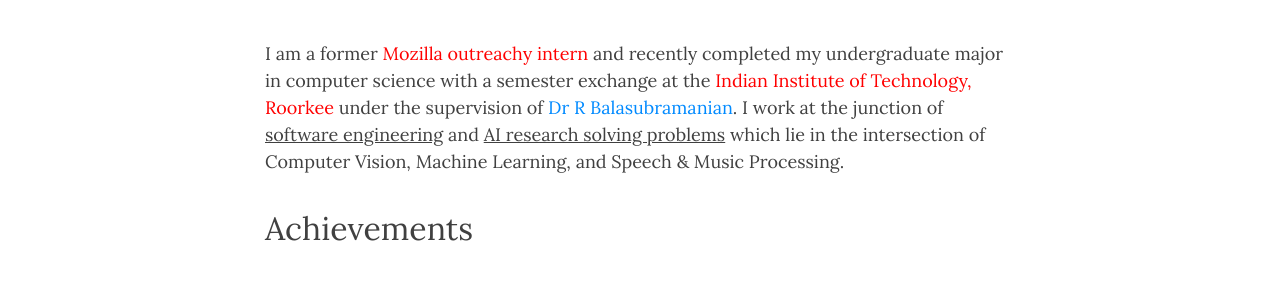
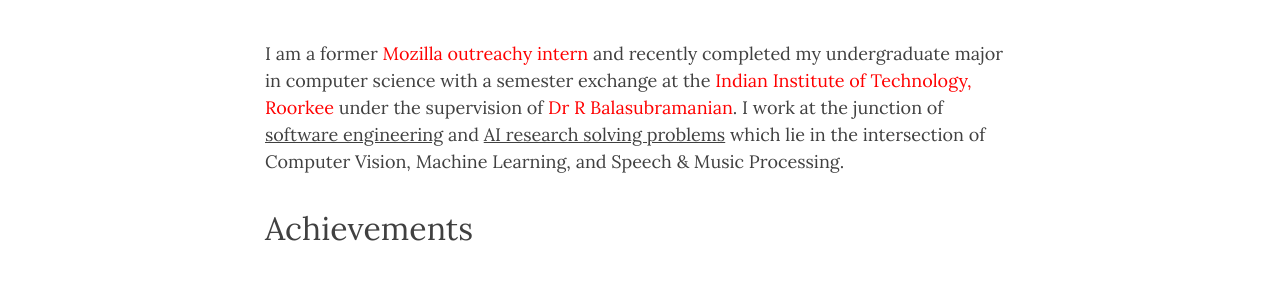
Before and after one commit to akshitac8/akshitac8.github.io, a Jekyll site: the page built from index.html, in a window 1280 px wide. Shown: the part 198-484 px from the top of the page. Built offline with Jekyll 4.4.1, drawn with Linux system fonts in a browser that asks for light colours; nearby versions of some CDN libraries; the list of posts is cut into pages by our own code.

Commit message:
Update index.html

```diff
--- a/index.html
+++ b/index.html
@@ -11,7 +11,7 @@ use-site-title: true
         <p>
             <p><font size = "6">About Me</font></p>
             <p>
-                I am a former <font color = "red">Mozilla outreachy intern</font> and recently completed my undergraduate major in computer science with a semester exchange at the <font color = "red">Indian Institute of Technology, Roorkee</font> under the supervision of <font color = "red"><a href="https://scholar.google.co.in/citations?user=QU2O6JMAAAAJ&hl=en">Dr R Balasubramanian</a></font>. I work at the junction of <u>software engineering</u> and <u>AI research solving problems</u> which lie in the intersection of <font size="red">Computer Vision</font>, <font size="red">Machine Learning</font>, and <font size ="red">Speech & Music Processing</font>.</b>
+                I am a former <font color = "red">Mozilla outreachy intern</font> and recently completed my undergraduate major in computer science with a semester exchange at the <font color = "red">Indian Institute of Technology, Roorkee</font> under the supervision of <a href="https://scholar.google.co.in/citations?user=QU2O6JMAAAAJ&hl=en"><font color = "red">Dr R Balasubramanian</font></a>. I work at the junction of <u>software engineering</u> and <u>AI research solving problems</u> which lie in the intersection of <font size="red">Computer Vision</font>, <font size="red">Machine Learning</font>, and <font size ="red">Speech & Music Processing</font>.</b>
             </p>
             <p><font size = "6">Achievements</font></p>
             <ul>
```
